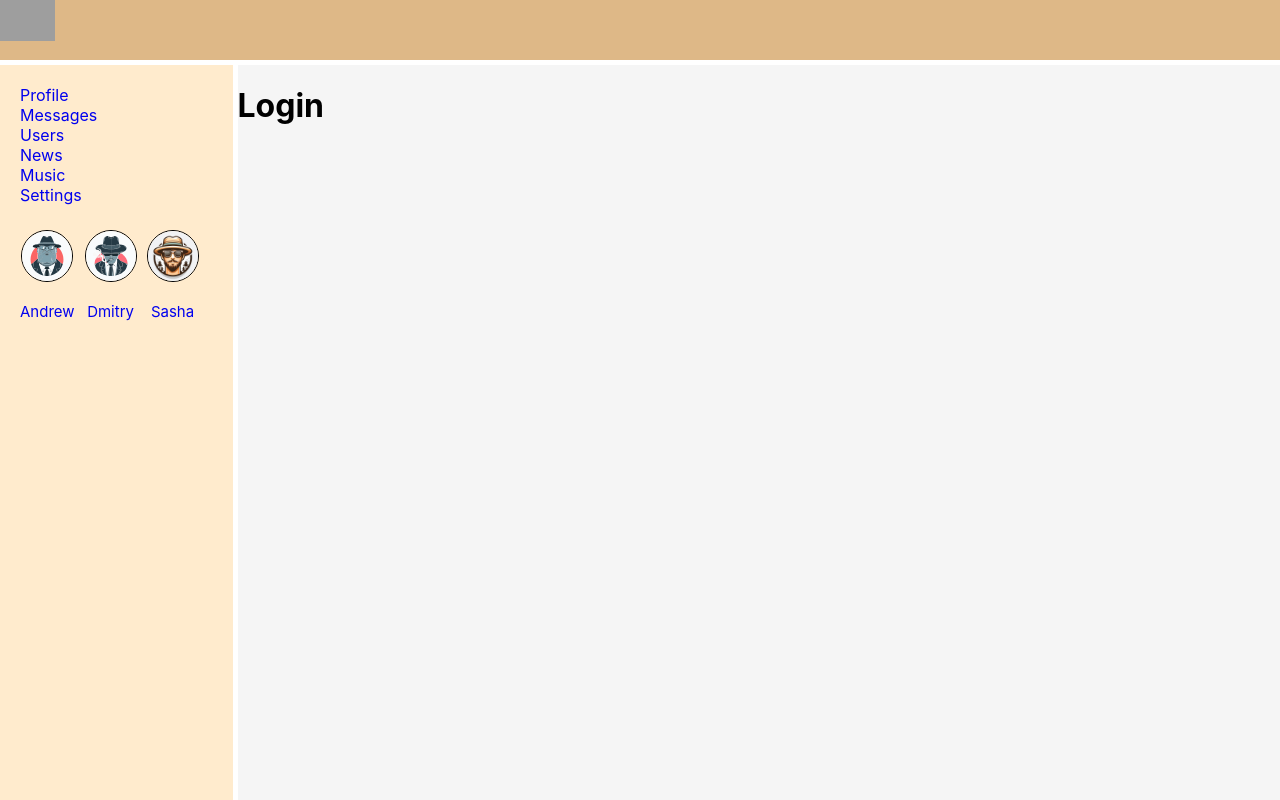
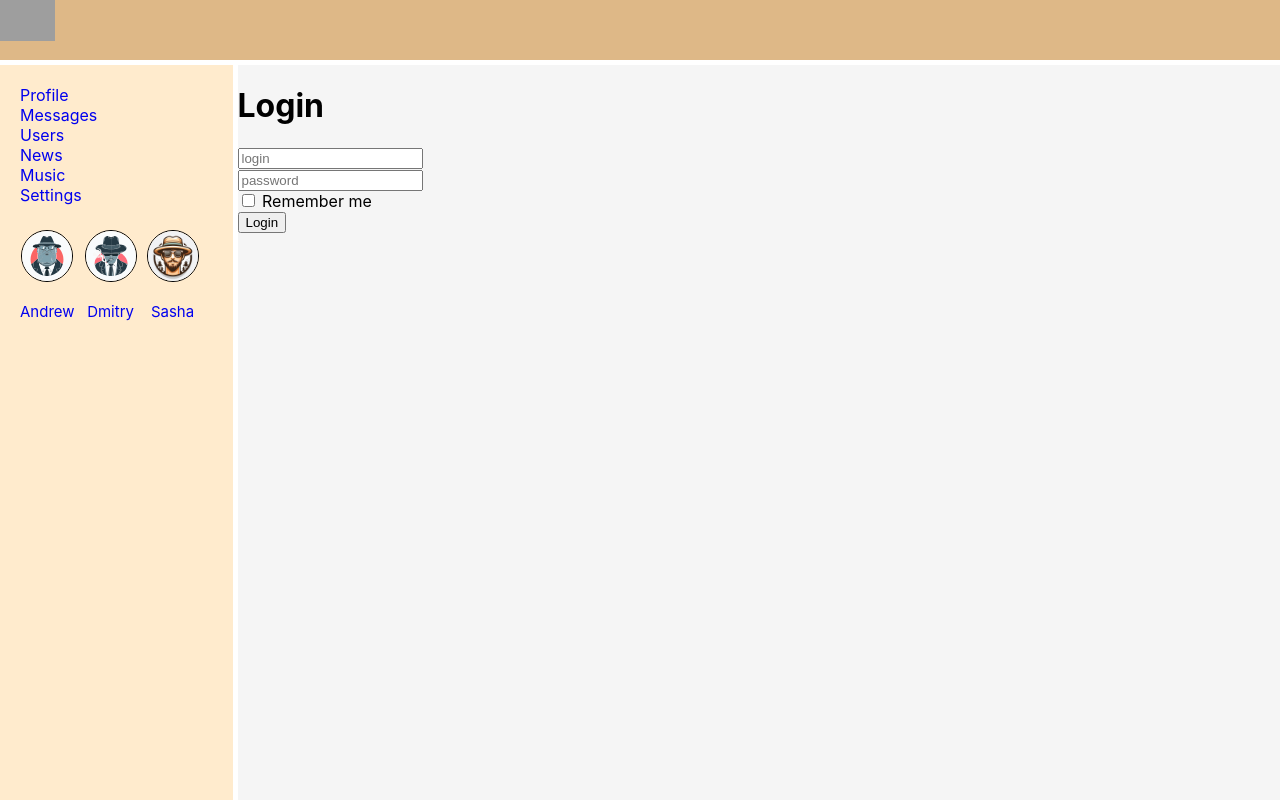
Before and after one commit to PavelNovik/samurai-way-main, a React (Create React App) app: page /login in a window 1280 px wide. Shown: the top 800 px of the page. Built offline with nearby package versions, Linux system fonts and the light colour scheme; no server answers; grey boxes are pictures that could not be loaded.

Commit message:
lesson 75 add login & redux-form. Need to make homework

```diff
--- a/src/components/Login/Login.tsx
+++ b/src/components/Login/Login.tsx
@@ -1,9 +1,16 @@
 import React from 'react';
+import {LoginReduxForm} from "./LoginForm";
 
 export const Login = () => {
+    const onSubmit = (data: any) => {
+        console.log(data)
+    }
     return (
         <div>
-<h1>Login</h1>
+            <h1>Login</h1>
+
+            <LoginReduxForm onSubmit={onSubmit}/>
+
         </div>
     );
 };
--- /dev/null
+++ b/src/components/Login/LoginForm.tsx
@@ -0,0 +1,27 @@
+import {Field, InjectedFormProps, reduxForm} from "redux-form";
+
+const LoginForm = (props: InjectedFormProps<{}, {}, string>) => {
+    return (
+        <div>
+            <form onSubmit={props.handleSubmit}>
+                <div>
+                    <Field name={'login'} component={'input'} placeholder={'login'} type="text"/>
+                </div>
+                <div>
+                    <Field name={'password'} component={'input'} placeholder={'password'} type="password"/>
+                </div>
+                <div>
+                    <Field name={'rememberMe'} component={'input'} type="checkbox"/> Remember me
+                </div>
+                <div>
+                    <button>Login</button>
+                </div>
+            </form>
+        </div>
+    );
+};
+
+export const LoginReduxForm = reduxForm({
+    // a unique name for the form
+    form: 'login'
+})(LoginForm)
--- a/src/redux/redux-store.ts
+++ b/src/redux/redux-store.ts
@@ -5,13 +5,15 @@ import {sidebarReducer} from "./sidebarReducer";
 import {userReducer} from "./userReducer";
 import {authReducer} from "./auth-reducer";
 import thunkMiddleware from "redux-thunk";
+import {reducer as formReducer} from "redux-form";
 
 export const rootReducer = combineReducers({
     profilePage: profileReducer,
     messagesPage: messagesReducer,
     sidebar: sidebarReducer,
     usersPage: userReducer,
-    auth: authReducer
+    auth: authReducer,
+    form: formReducer
 })
 
 
```
